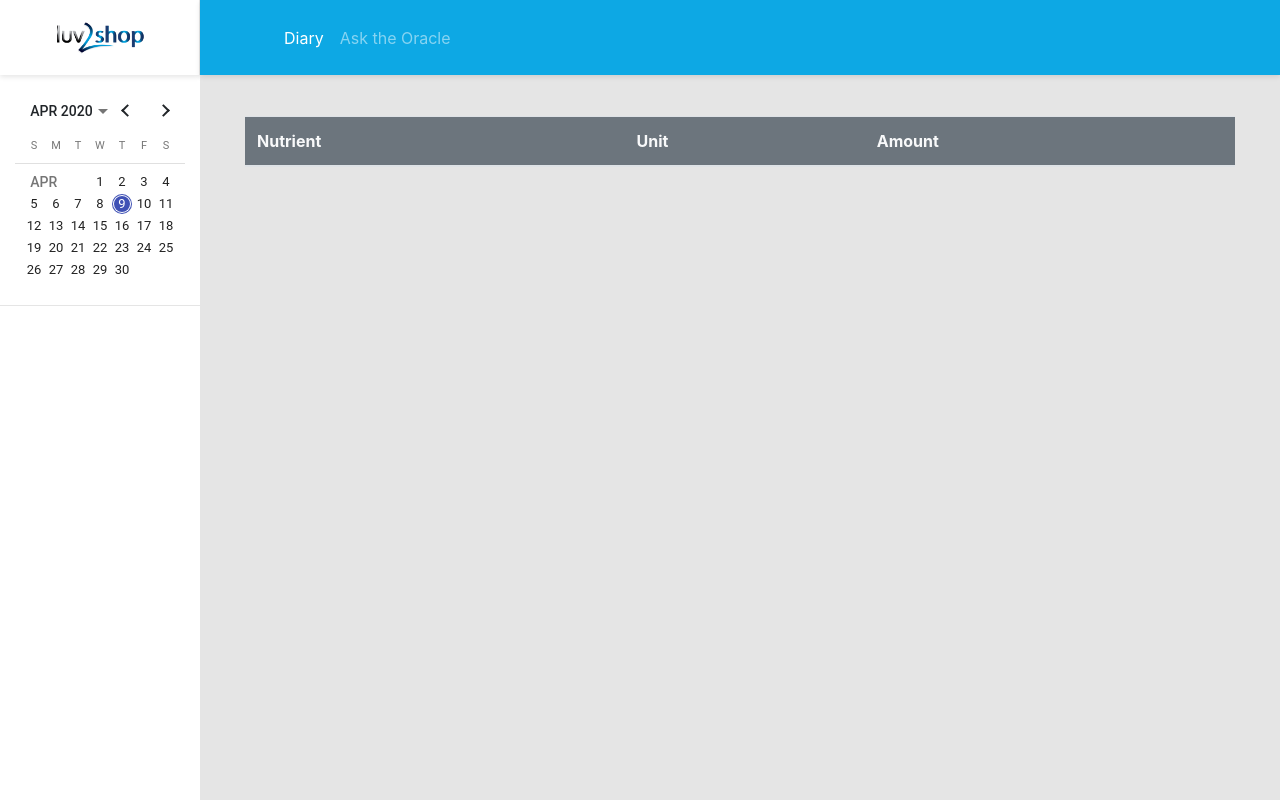
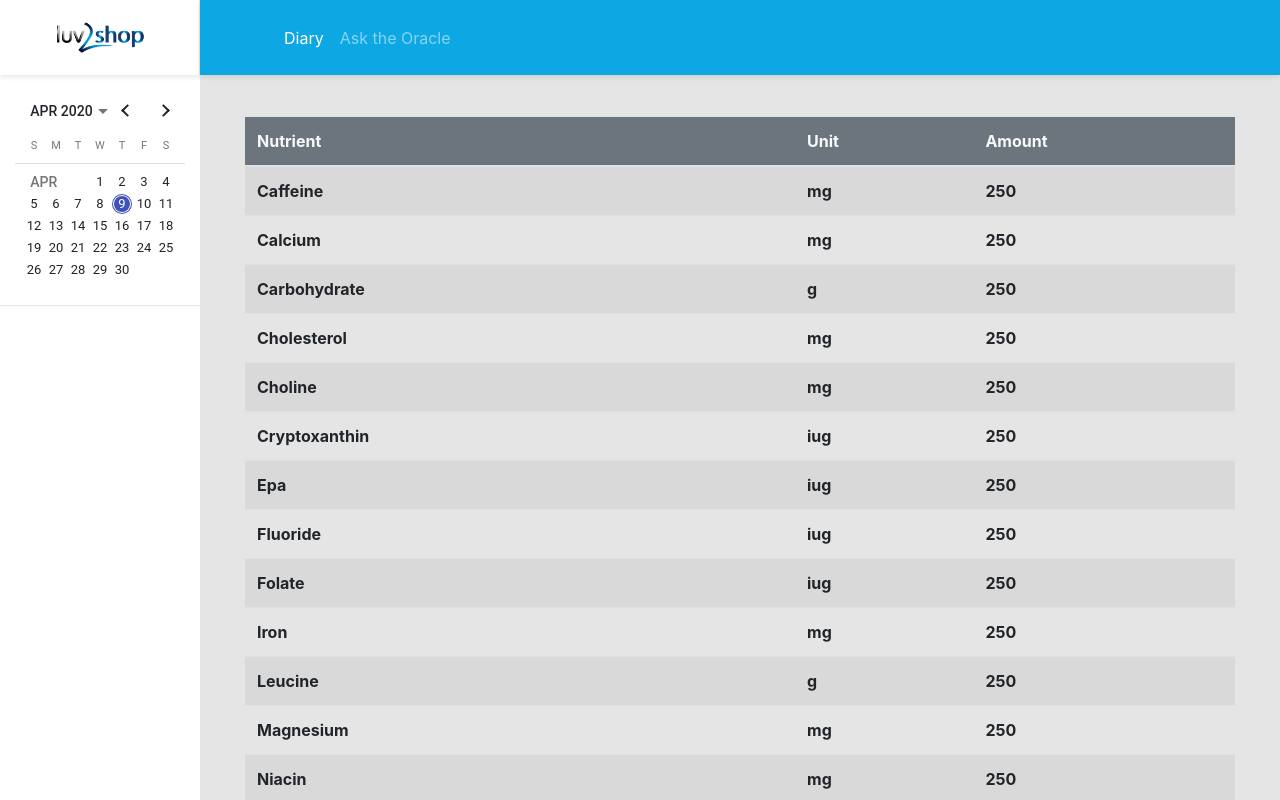
Before and after one commit to cdinescu/vitanum-frontend, an Angular app: page /generate-report in a window 1280 px wide. Shown: the top 800 px of the page. Built offline with nearby package versions, Linux system fonts and the light colour scheme.

Commit message:
Created report table; the amount will be computed in the next commits

```diff
--- a/src/app/components/report/report.component.html
+++ b/src/app/components/report/report.component.html
@@ -7,7 +7,12 @@
       </tr>
     </thead>
     <tbody>
-
+    <!-- loop over the collection of nutrient entities -->
+    <tr *ngFor="let tempNutrient of nutrientList">
+      <th scope="row">{{ tempNutrient.getDisplayName() }}</th>
+      <th scope="row">{{ tempNutrient.getUnit().from }}</th>
+      <th scope="row"> 250 </th>
+    </tr>
 
     </tbody>
   </table>
--- a/src/app/components/report/report.component.ts
+++ b/src/app/components/report/report.component.ts
@@ -1,4 +1,6 @@
 import { Component, OnInit } from '@angular/core';
+import { AskOracleServiceService } from 'src/app/services/ask-oracle-service.service';
+import { NutrientEntity } from 'src/app/common/nutrient-entity';
 
 @Component({
   selector: 'app-report',
@@ -6,10 +8,12 @@ import { Component, OnInit } from '@angular/core';
   styleUrls: ['./report.component.css']
 })
 export class ReportComponent implements OnInit {
+  nutrientList: NutrientEntity[];
 
-  constructor() { }
+  constructor(private askOracleService: AskOracleServiceService) { }
 
   ngOnInit(): void {
+    this.nutrientList = this.askOracleService.getNutrientEntities();
   }
 
 }
--- a/src/app/services/ask-oracle-service.service.ts
+++ b/src/app/services/ask-oracle-service.service.ts
@@ -12,16 +12,20 @@ export class AskOracleServiceService {
   private baseUrl = 'http://192.168.0.144:8082/top-richest-foods';
 
   nutrientHolder: NutrientHolder;
-  private nutrientEndPoints: NutrientEntity[];
+  private nutrientEntities: NutrientEntity[];
 
   constructor(private httpClient: HttpClient) {
     this.nutrientHolder = new NutrientHolder();
-    this.nutrientEndPoints = this.nutrientHolder.loadNutrientEntiries();
+    this.nutrientEntities = this.nutrientHolder.loadNutrientEntiries();
   }
 
   getNutrientNames(): string[] {
-    const nutrientNames = this.nutrientEndPoints.map(nutrienEntity => nutrienEntity.getDisplayName());
+    const nutrientNames = this.nutrientEntities.map(nutrienEntity => nutrienEntity.getDisplayName());
     return Array.from(nutrientNames);
+  }
+
+  getNutrientEntities(): NutrientEntity[] {
+    return this.nutrientEntities;
   }
 
   sendRequest(nutrientName: string, resultCount: number): Observable<HttpResponse<Food[]>> {
@@ -36,6 +40,6 @@ export class AskOracleServiceService {
   }
 
   private getNutrientEndPointByName(nutrientName: string): string {
-    return this.nutrientEndPoints.find(entity => nutrientName === entity.getDisplayName()).getInternalName();
+    return this.nutrientEntities.find(entity => nutrientName === entity.getDisplayName()).getInternalName();
   }
 }
```
Also changed, not shown: 1 other file (tests, documents, lock files or other folders).
